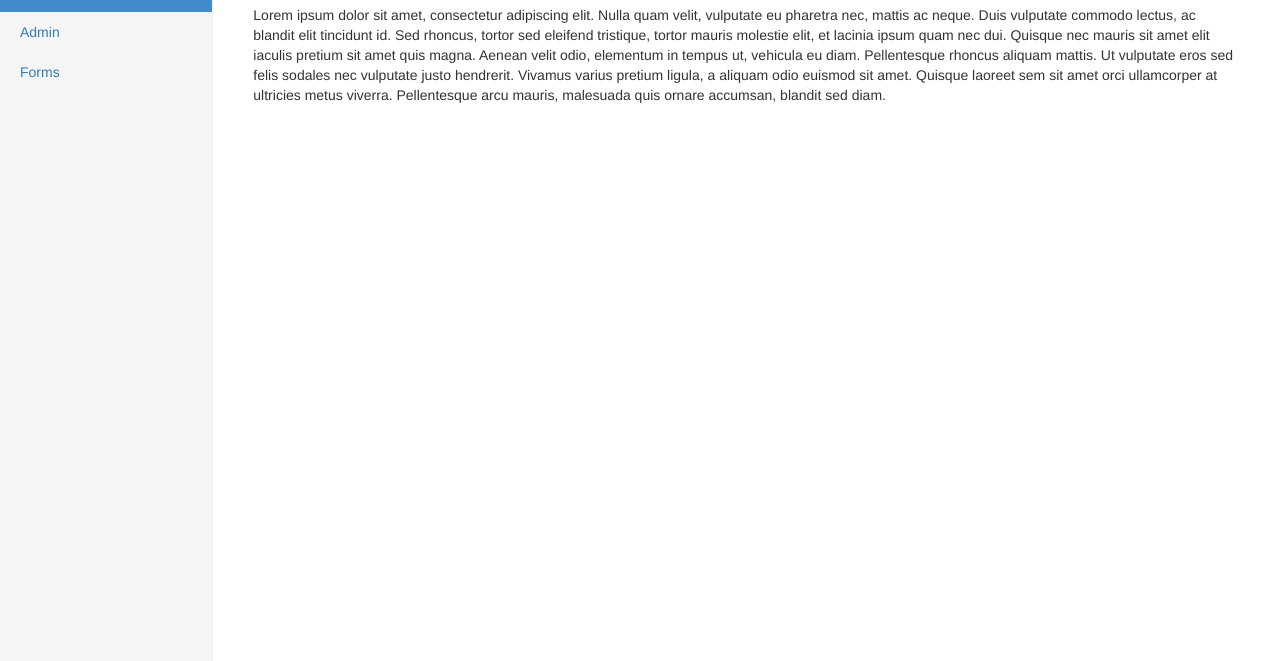
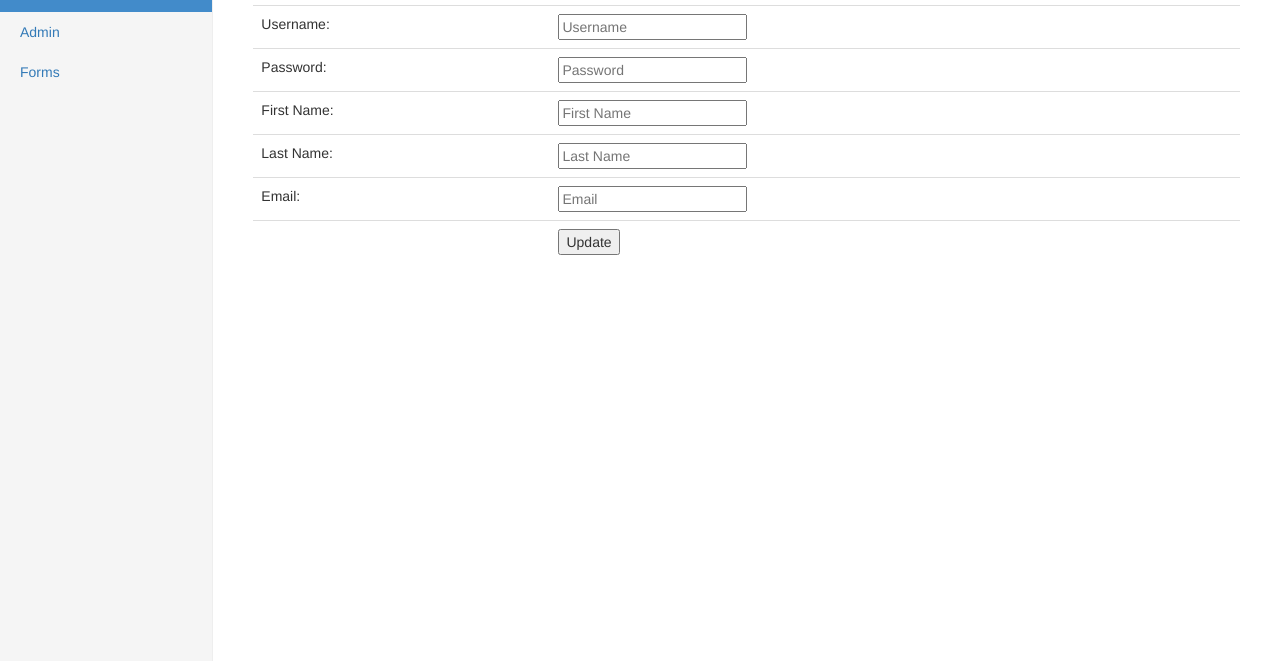
Before and after one commit to tanmayub/webdev, a website: page public/assignment/profile.html in a window 1280 px wide. Shown: the part 139-800 px from the top of the page. Drawn offline with nearby package versions, Linux system fonts and the light colour scheme.

Commit message:
changes to profile, login

```diff
--- a/public/assignment/profile.html
+++ b/public/assignment/profile.html
@@ -38,8 +38,6 @@
             </div>
             <div id="navbar" class="navbar-collapse collapse">
                 <ul class="nav navbar-nav navbar-right">
-                    <li><a href="register.html">Register</a></li>
-                    <li><a href="login.html">Login</a></li>
                     <li><a href="home.html">Username</a></li>
                     <li><a href="home.html">Logout</a></li>
                 </ul>
@@ -70,12 +68,54 @@
     <div class="col-sm-9 col-sm-offset-3 col-md-10 col-md-offset-2 main">
         <h2 class="sub-header">Profile</h2>
         <div class="table-responsive">
-            Lorem ipsum dolor sit amet, consectetur adipiscing elit. Nulla quam velit, vulputate eu pharetra nec, mattis ac neque.
-            Duis vulputate commodo lectus, ac blandit elit tincidunt id. Sed rhoncus, tortor sed eleifend tristique, tortor mauris molestie elit,
-            et lacinia ipsum quam nec dui. Quisque nec mauris sit amet elit iaculis pretium sit amet quis magna. Aenean velit odio,
-            elementum in tempus ut, vehicula eu diam. Pellentesque rhoncus aliquam mattis. Ut vulputate eros sed felis sodales nec
-            vulputate justo hendrerit. Vivamus varius pretium ligula, a aliquam odio euismod sit amet. Quisque laoreet sem sit amet
-            orci ullamcorper at ultricies metus viverra. Pellentesque arcu mauris, malesuada quis ornare accumsan, blandit sed diam.
+            <table class="table no-boundary">
+                <tr class="no-boundary">
+                    <td class="labelWidth">
+                        <div>Username:</div>
+                    </td>
+                    <td>
+                        <div><input class="textWidth" type="text" placeholder="Username"></div>
+                    </td>
+                </tr>
+                <tr class="no-boundary">
+                    <td>
+                        <div>Password:</div>
+                    </td>
+                    <td>
+                        <div><input class="textWidth" type="text" placeholder="Password"></div>
+                    </td>
+                </tr>
+                <tr class="no-boundary">
+                    <td>
+                        <div>First Name:</div>
+                    </td>
+                    <td>
+                        <div><input class="textWidth" type="text" placeholder="First Name"></div>
+                    </td>
+                </tr>
+                <tr class="no-boundary">
+                    <td>
+                        <div>Last Name:</div>
+                    </td>
+                    <td>
+                        <div><input class="textWidth" type="text" placeholder="Last Name"></div>
+                    </td>
+                </tr>
+                <tr class="no-boundary">
+                    <td>
+                        <div>Email:</div>
+                    </td>
+                    <td>
+                        <div><input class="textWidth" type="text" placeholder="Email"></div>
+                    </td>
+                </tr>
+                <tr class="no-boundary">
+                    <td></td>
+                    <td>
+                        <input class="textWidth" type="button" value="Update">
+                    </td>
+                </tr>
+            </table>
         </div>
     </div>
 
```
Also changed, not shown: public/assignment/login.html (+24 -6 lines).
